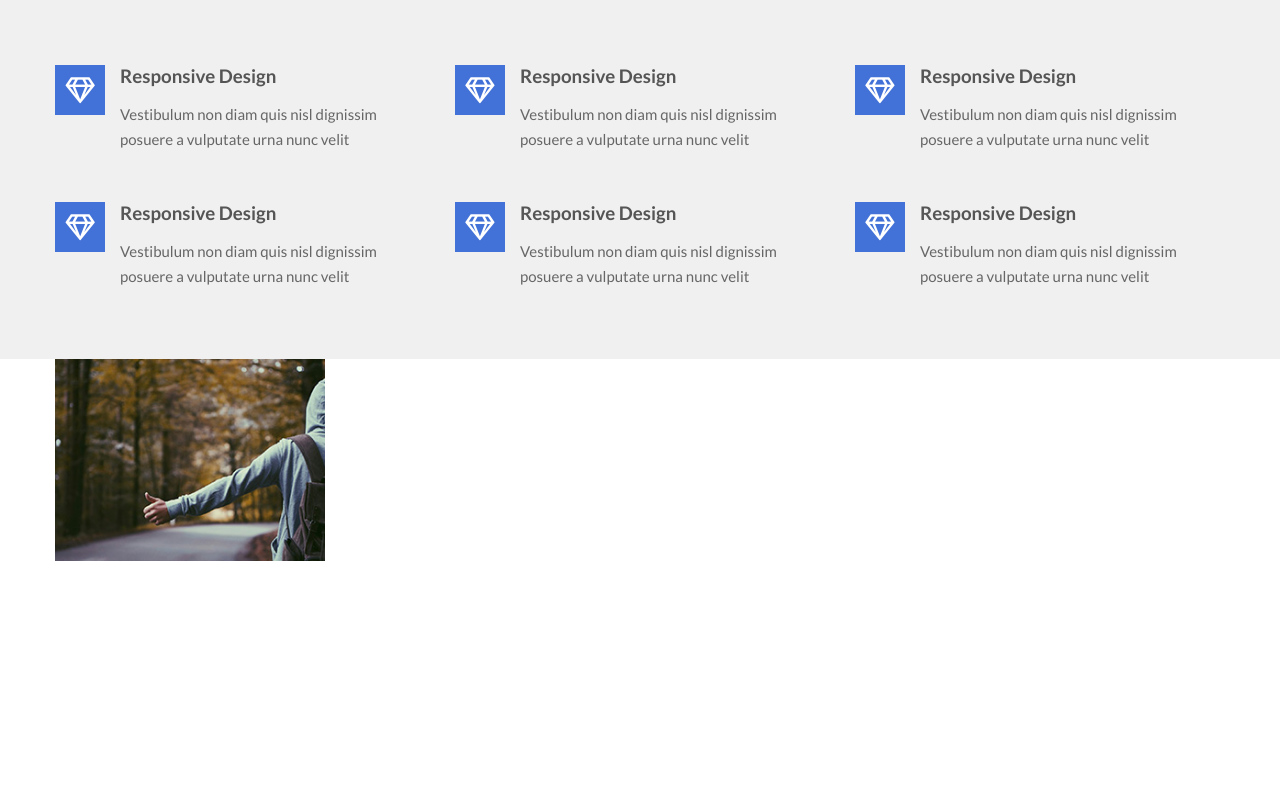
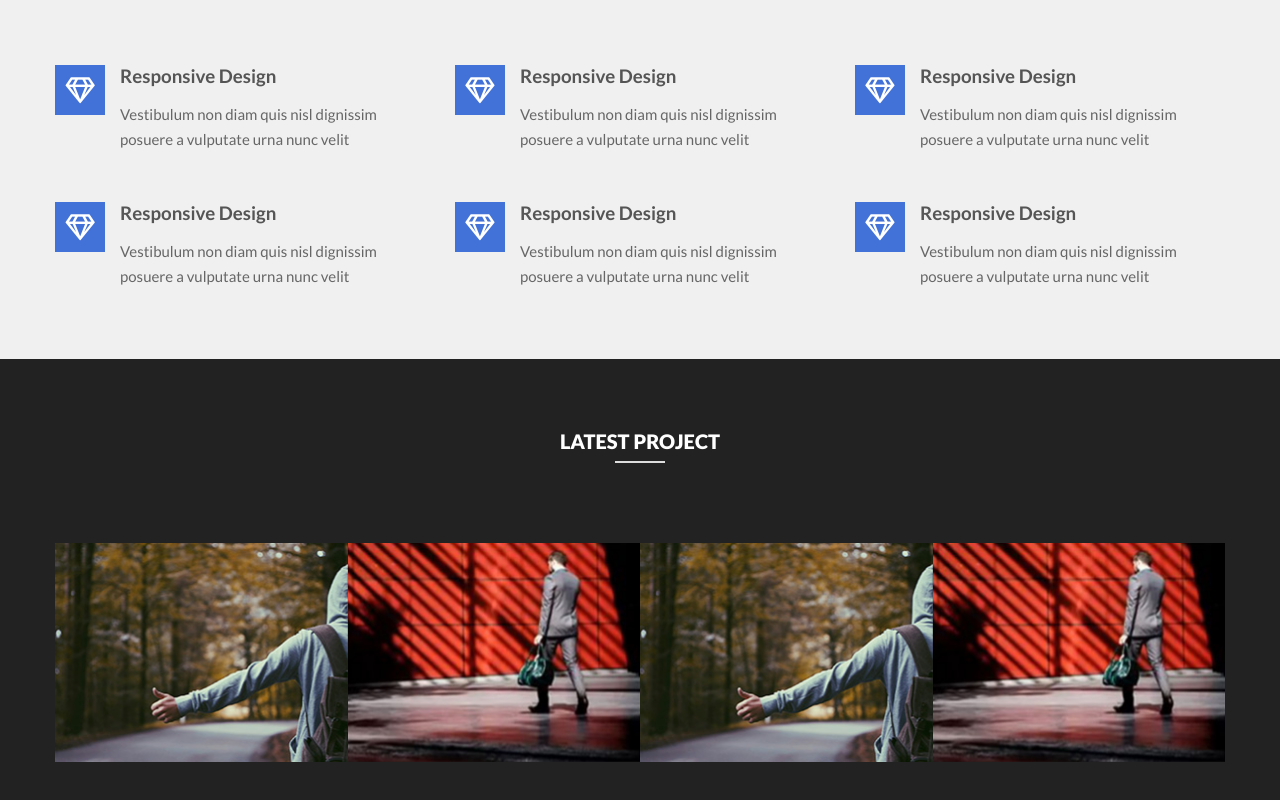
Before and after one commit to farhadcu/BeMax-FM, a plain HTML site: page index.html in a window 1280 px wide. Shown: the part 1348-2148 px from the top of the page. Before the commit the page ends 1912 px from the top, so only its background shows below. Drawn offline with Linux system fonts and the light colour scheme.

Commit message:
project-area all slider added

```diff
--- a/css/style.css
+++ b/css/style.css
@@ -20,6 +20,19 @@ a {
     margin-left: -15px;
     margin-right: -15px;
 }
+
+.black-bg {
+    background: #222;
+}
+
+.pb-70 {
+    padding-bottom: 70px;
+}
+
+.pt-70 {
+    padding-top: 70px;
+}
+
 
 .col-3 {
     width: 25%;
@@ -463,5 +476,12 @@ ul {
     color: #cccccc;
 }
 
+.section-title.white-text>h2 {
+    color: #fff;
+}
+
+.section-title.white-text>h2::before {
+    background-color: #ddd;
+}
 
 /* project-area end  */
--- a/index.html
+++ b/index.html
@@ -260,10 +260,16 @@
     <!-- services-area end  -->
 
     <!-- project-area start  -->
-    <div class="project-area">
+    <div class="project-area black-bg pb-70 pt-70 fix">
         <div class="container">
-            <div class="row">
-                <div class="col-3">
+            <div class="row fix">
+                <div class="col-12">
+                    <div class="section-title white-text">
+                        <h2>Latest Project</h2>
+                    </div>
+                </div>
+            </div>
+            <div class="project-active owl-carousel fix">
                 <div class="project-wrapper">
                     <div class="project-img">
                         <img src="img/project/project1.jpg" alt="">
@@ -272,6 +278,32 @@
                         <h4><a href="#">Business Growth Solutions</a></h4>
                         <span>Finance, Marketing</span>
                     </div>
+                </div>
+                <div class="project-wrapper">
+                    <div class="project-img">
+                        <img src="img/project/project2.jpg" alt="">
+                    </div>
+                    <div class="project-content">
+                        <h4><a href="#">Business Growth Solutions</a></h4>
+                        <span>Finance, Marketing</span>
+                    </div>
+                </div>
+                <div class="project-wrapper">
+                    <div class="project-img">
+                        <img src="img/project/project1.jpg" alt="">
+                    </div>
+                    <div class="project-content">
+                        <h4><a href="#">Business Growth Solutions</a></h4>
+                        <span>Finance, Marketing</span>
+                    </div>
+                </div>
+                <div class="project-wrapper">
+                    <div class="project-img">
+                        <img src="img/project/project2.jpg" alt="">
+                    </div>
+                    <div class="project-content">
+                        <h4><a href="#">Business Growth Solutions</a></h4>
+                        <span>Finance, Marketing</span>
                     </div>
                 </div>
             </div>
--- a/js/active.js
+++ b/js/active.js
@@ -16,4 +16,21 @@ $(document).ready(function(){
             }
         }
     })
+
+    $('.project-active').owlCarousel({
+        loop:true,
+        nav:false,
+        navText:['<i class="fas fa-angle-left"></i>','<i class="fas fa-angle-right"></i>'],
+        responsive:{
+            0:{
+                items:1
+            },
+            600:{
+                items:1
+            },
+            1000:{
+                items:4
+            }
+        }
+    })
 })
```
Lines whose indentation alone changed are shown as unchanged.
